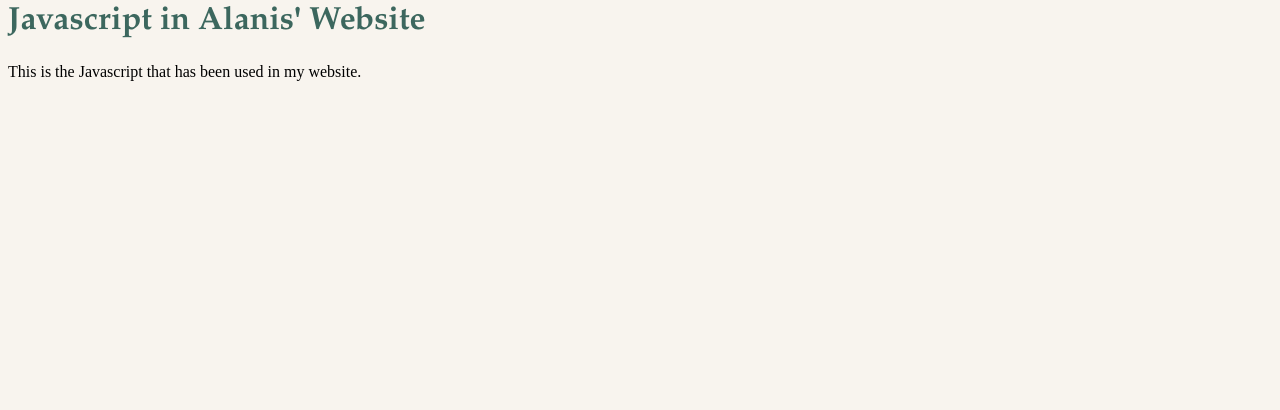
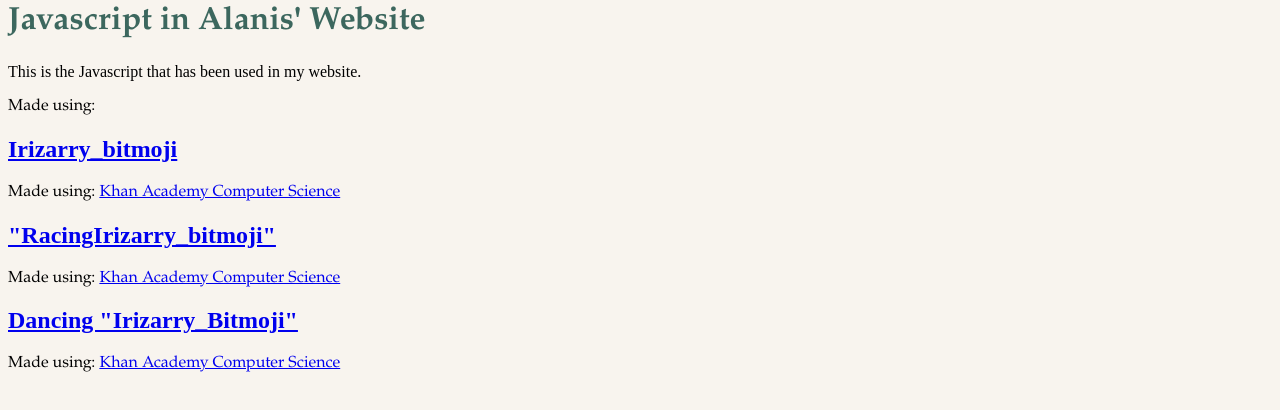
Before and after one commit to alaniseirizarry/alaniseirizarry.github.io, a plain HTML site: page js.html in a window 1280 px wide. Shown: the part 390-800 px from the top of the page. Drawn offline with Linux system fonts and the light colour scheme; a script that the page names is missing.

Commit message:
Update js.html

```diff
--- a/js.html
+++ b/js.html
@@ -18,5 +18,8 @@
 </table>
        <h1> Javascript in Alanis' Website</h1>
 This is the Javascript that has been used in my website.
+	    <p> Made using: <h2><a href="https://www.khanacademy.org/computer-programming/irizarry_bitmoji/5430562198437888">Irizarry_bitmoji</a></h2><script src="https://www.khanacademy.org/computer-programming/irizarry_bitmoji/5430562198437888/embed.js?editor=no&buttons=no&author=no&embed=yes"></script><p>Made using: <a href="http://www.khanacademy.org/computer-programming">Khan Academy Computer Science</a></p>
+  <p> <h2><a href="https://www.khanacademy.org/computer-programming/racingirizarry_bitmoji/4842090408493056">"RacingIrizarry_bitmoji"</a></h2><script src="https://www.khanacademy.org/computer-programming/racingirizarry_bitmoji/4842090408493056/embed.js?editor=no&buttons=no&author=no&embed=yes"></script><p>Made using: <a href="http://www.khanacademy.org/computer-programming">Khan Academy Computer Science</a></p>
+ <p> <h2><a href="https://www.khanacademy.org/computer-programming/dancing-irizarry_bitmoji/5602473364733952">Dancing "Irizarry_Bitmoji"</a></h2><script src="https://www.khanacademy.org/computer-programming/dancing-irizarry_bitmoji/5602473364733952/embed.js?editor=no&buttons=no&author=no&embed=yes"></script><p>Made using: <a href="http://www.khanacademy.org/computer-programming">Khan Academy Computer Science</a></p>
     </body>
 </html>
```
